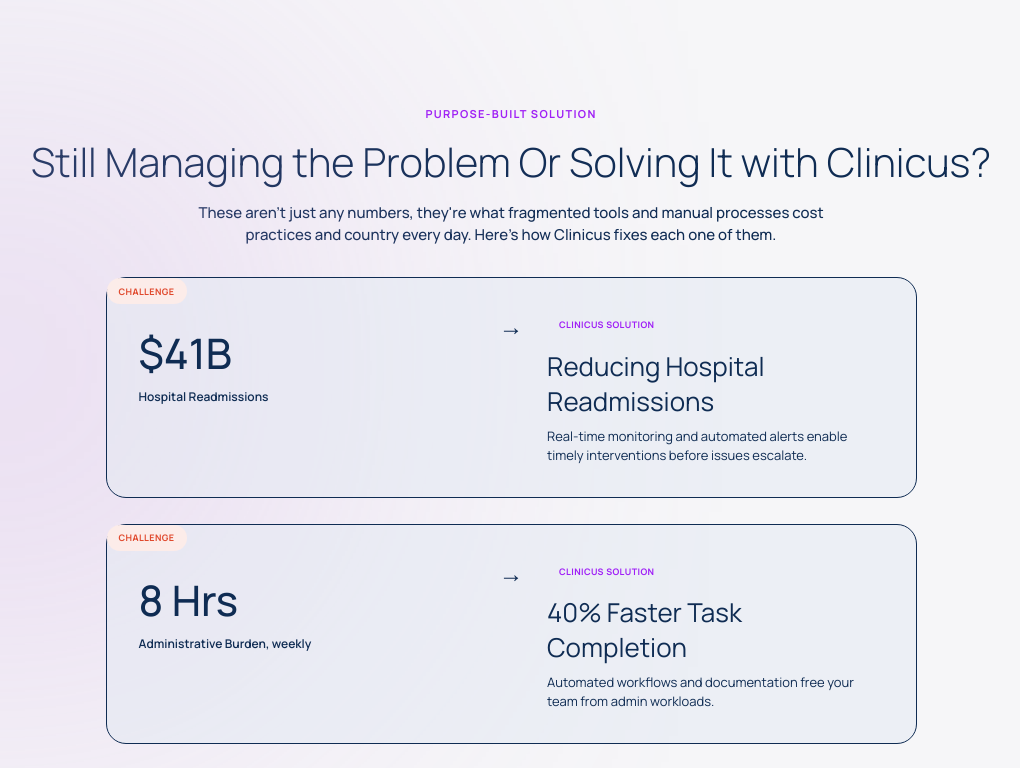
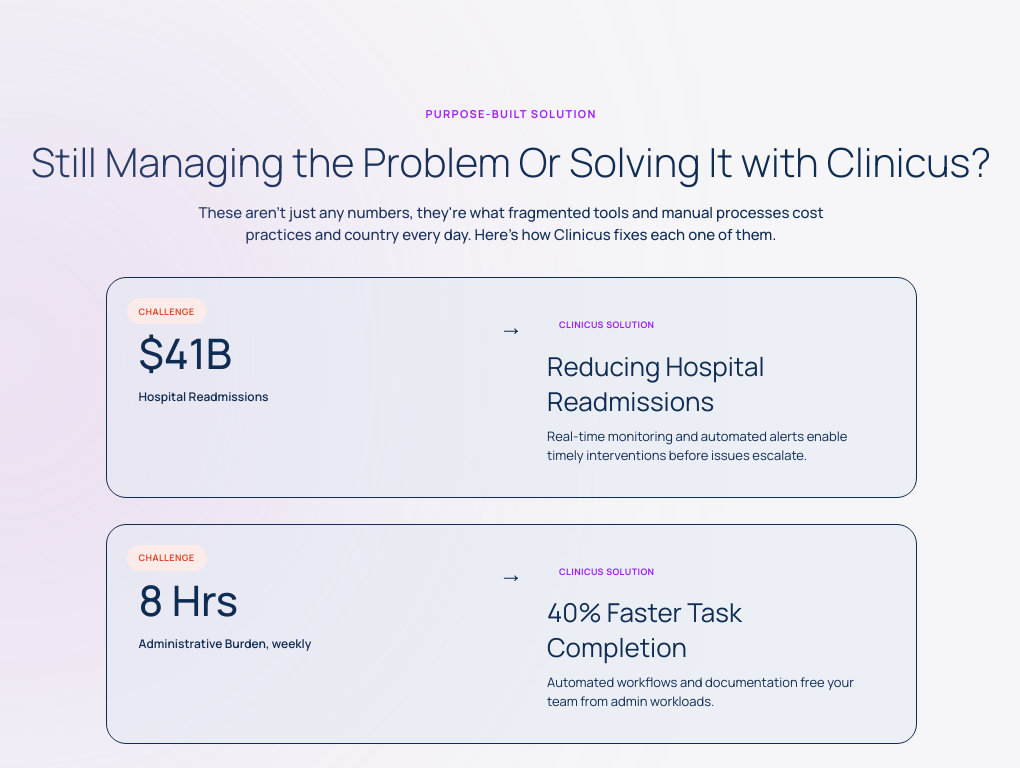
Before and after one commit to prameetaug-droid/Clicnicus-Test, a Next.js app: page / in a window 1280 px wide. Shown: the part 1310-2078 px from the top of the page, without its empty margins (129-1149 px from the left). Built offline with nearby package versions, Linux system fonts and the light colour scheme.

Commit message:
Reposition challenge badge to align with card padding (left/top 20px)

```diff
--- a/src/app/globals.css
+++ b/src/app/globals.css
@@ -343,8 +343,9 @@ body {
   position: absolute !important;
   width: 80px !important;
   height: 26px !important;
-  left: 0 !important;
-  top: 0 !important;
+  /* align with the card padding (p-5 = 20px) so badge sits inside card like the screenshot */
+  left: 20px !important;
+  top: 20px !important;
   background: #FCECE9 !important; /* Figma pale challenge bg */
   border-radius: 13px !important;
   display: inline-flex !important;
```
